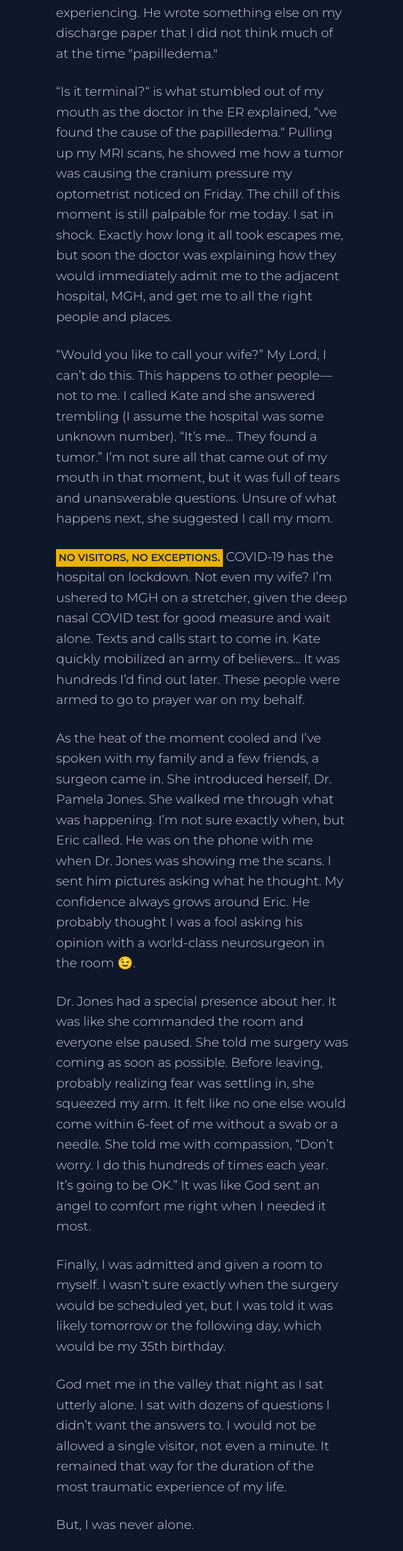
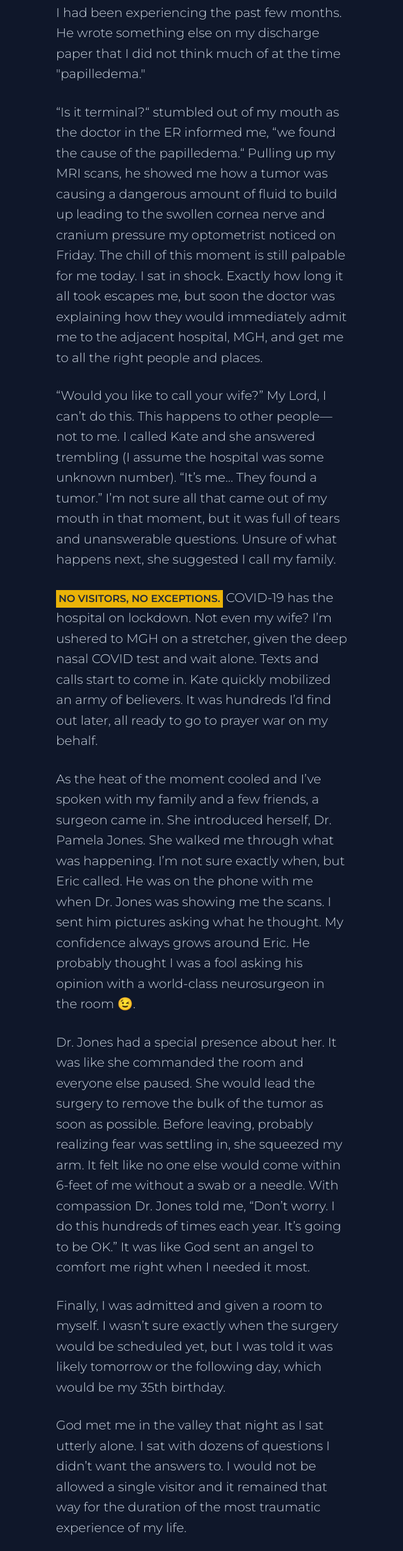
Before and after one commit to timalbert/livefortheline, a plain HTML site: page one-year.html in a window 1280 px wide. Shown: the part 860-3323 px from the top of the page at 63% size, without its empty margins (319-959 px from the left). Drawn offline with nearby package versions, Linux system fonts and the light colour scheme.

Commit message:
one year edits

```diff
--- a/one-year.html
+++ b/one-year.html
@@ -37,17 +37,17 @@
           <h1 class="text-2xl font-sans font-bold uppercase text-yellow-500">2/8/21  &bull; One Year Later</h1>
           <p class="mt-7">Little did I know it, but in a few moments my my whole life was about to change. I walked into the emergency room at Mass Eye & Ear Infirmary and never walked out.</p>
 
-          <p class="mt-7"></p>A day earlier, my optometrist called while I was outside playing with the boys in the snow (it seemed strange to call on a Sunday afternoon). Dr. Chang insisted that I go to the ER at MEEI first thing tomorrow morning. He told me he would call in the details and explained that they would be able to workup the issue immediately. I thought we just had a routine eye exam where glasses would correct the blurry vision and headaches I had been experiencing. He wrote something else on my discharge paper that I did not think much of at the time "papilledema."</p>
+          <p class="mt-7"></p>A day earlier, my optometrist called while I was outside playing with the boys in the snow (it seemed strange to call on a Sunday afternoon). I answered and Dr. Chang insisted that I go to the ER at MEEI first thing tomorrow morning. He told me he would call in the details and that they would be able to workup the issue immediately. I thought we just had a routine eye exam where glasses would correct the blurry vision and headaches I had been experiencing the past few months. He wrote something else on my discharge paper that I did not think much of at the time "papilledema."</p>
 
-          <p class="mt-7">“Is it terminal?“ is what stumbled out of my mouth as the doctor in the ER explained, “we found the cause of the papilledema.“ Pulling up my MRI scans, he showed me how a tumor was causing the cranium pressure my optometrist noticed on Friday. The chill of this moment is still palpable for me today. I sat in shock. Exactly how long it all took escapes me, but soon the doctor was explaining how they would immediately admit me to the adjacent hospital, MGH, and get me to all the right people and places.
+          <p class="mt-7">“Is it terminal?“ stumbled out of my mouth as the doctor in the ER informed me, “we found the cause of the papilledema.“ Pulling up my MRI scans, he showed me how a tumor was causing a dangerous amount of fluid to build up leading to the swollen cornea nerve and cranium pressure my optometrist noticed on Friday. The chill of this moment is still palpable for me today. I sat in shock. Exactly how long it all took escapes me, but soon the doctor was explaining how they would immediately admit me to the adjacent hospital, MGH, and get me to all the right people and places.
           </p>
 
           <p class="mt-7">
-            “Would you like to call your wife?” My Lord, I can’t do this. This happens to other people—not to me. I called Kate and she answered trembling (I assume the hospital was some unknown number). “It’s me… They found a tumor.” I’m not sure all that came out of my mouth in that moment, but it was full of tears and unanswerable questions. Unsure of what happens next, she suggested I call my mom.
+            “Would you like to call your wife?” My Lord, I can’t do this. This happens to other people—not to me. I called Kate and she answered trembling (I assume the hospital was some unknown number). “It’s me… They found a tumor.” I’m not sure all that came out of my mouth in that moment, but it was full of tears and unanswerable questions. Unsure of what happens next, she suggested I call my family.
           </p>
 
           <p class="mt-7">
-            <small class="p-0.5 px-1 bg-yellow-500 text-slate-800 uppercase font-semibold inline-block text-base">No visitors, no exceptions.</small> COVID-19 has the hospital on lockdown. Not even my wife? I’m ushered to MGH on a stretcher, given the deep nasal COVID test for good measure and wait alone. Texts and calls start to come in. Kate quickly mobilized an army of believers… It was hundreds I’d find out later. These people were armed to go to prayer war on my behalf.
+            <small class="p-0.5 px-1 bg-yellow-500 text-slate-800 uppercase font-semibold inline-block text-base">No visitors, no exceptions.</small> COVID-19 has the hospital on lockdown. Not even my wife? I’m ushered to MGH on a stretcher, given the deep nasal COVID test and wait alone. Texts and calls start to come in. Kate quickly mobilized an army of believers. It was hundreds I’d find out later, all ready to go to prayer war on my behalf.
           </p>
 
           <p class="mt-7">
@@ -55,7 +55,7 @@
           </p>
 
           <p class="mt-7">
-            Dr. Jones had a special presence about her. It was like she commanded the room and everyone else paused. She told me surgery was coming as soon as possible. Before leaving, probably realizing fear was  settling in, she squeezed my arm. It felt like no one else would come within 6-feet of me without a swab or a needle. She told me with compassion, “Don’t worry. I do this hundreds of times each year. It’s going to be OK.” It was like God sent an angel to comfort me right when I needed it most.
+            Dr. Jones had a special presence about her. It was like she commanded the room and everyone else paused. She would lead the surgery to remove the bulk of the tumor as soon as possible. Before leaving, probably realizing fear was  settling in, she squeezed my arm. It felt like no one else would come within 6-feet of me without a swab or a needle. With compassion Dr. Jones told me, “Don’t worry. I do this hundreds of times each year. It’s going to be OK.” It was like God sent an angel to comfort me right when I needed it most.
           </p>
 
           <p class="mt-7">
@@ -63,7 +63,7 @@
           </p>
 
           <p class="mt-7">
-            God met me in the valley that night as I sat utterly alone. I sat with dozens of questions I didn’t want the answers to. I would not be allowed a single visitor, not even a minute. It remained that way for the duration of the most traumatic experience of my life.
+            God met me in the valley that night as I sat utterly alone. I sat with dozens of questions I didn’t want the answers to. I would not be allowed a single visitor and it remained that way for the duration of the most traumatic experience of my life.
           </p>
 
           <p class="mt-7">But, I was never alone.</p>
```
Also changed, not shown: index.html (+1 -1 lines).
